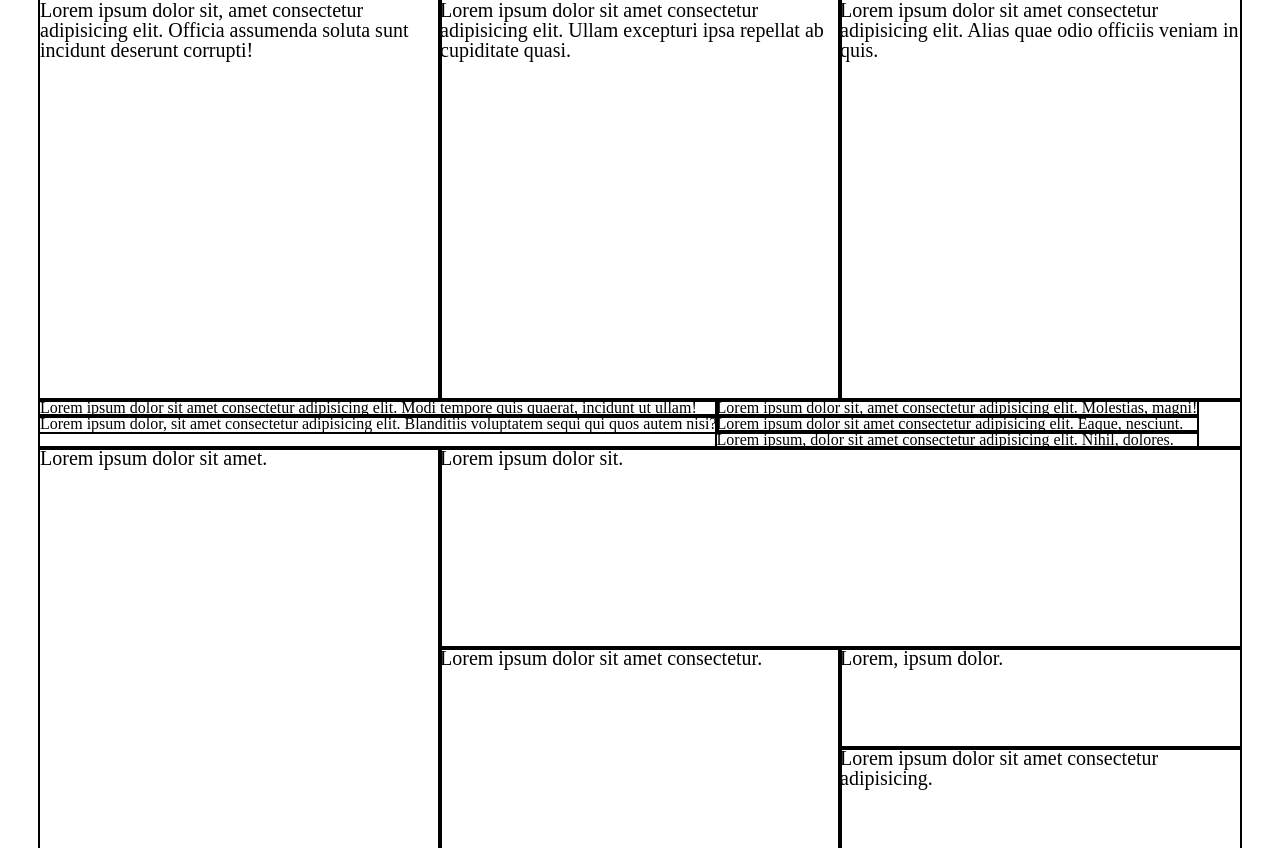
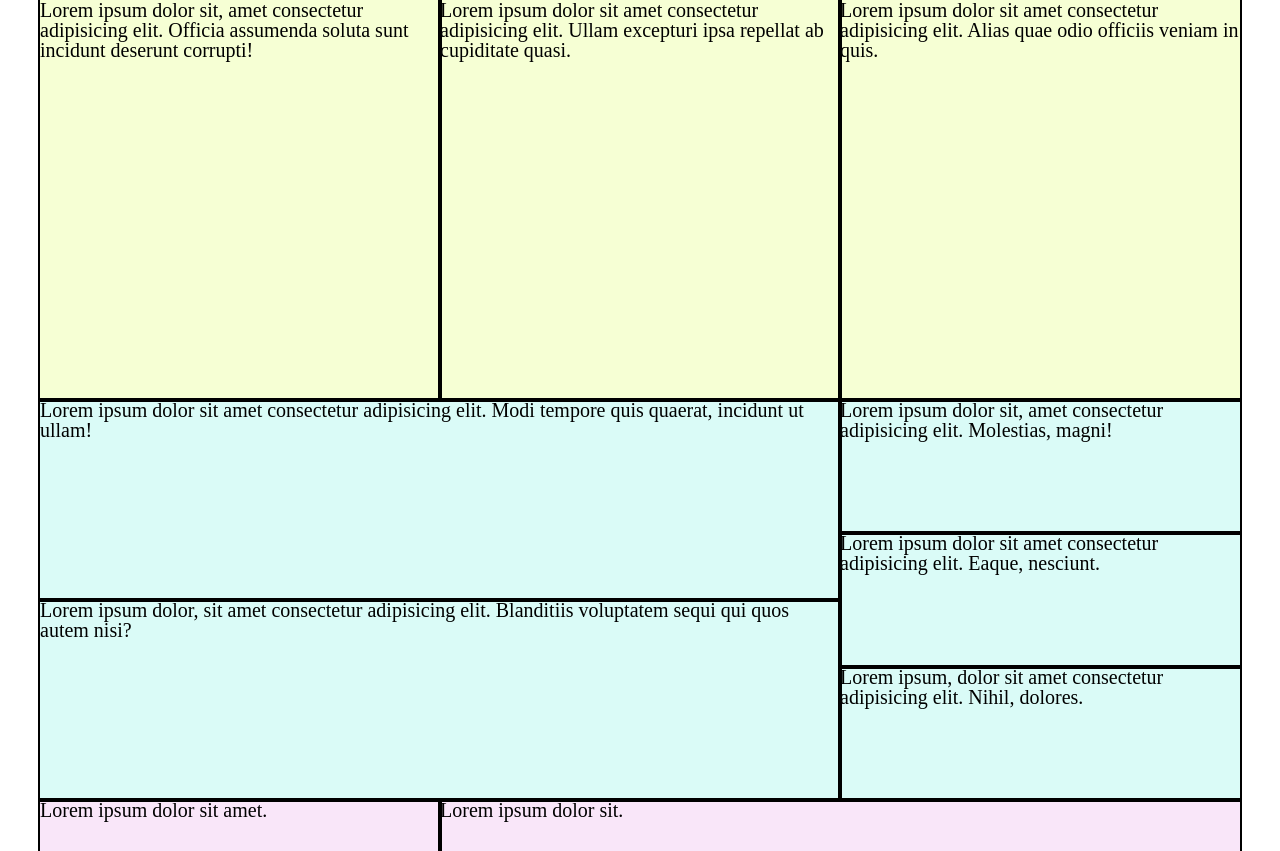
Before and after one commit to Madix-27/homework_4, a plain HTML site: page index.html in a window 1280 px wide. Shown: the top 851 px of the page. Drawn offline with Linux system fonts and the light colour scheme.

Commit message:
second container

```diff
--- a/css/styles.css
+++ b/css/styles.css
@@ -13,6 +13,7 @@
 }
 .first_container_parent {
     font-size: 0;
+    background: #F6FFD4;
 
 }
 .child{
@@ -23,14 +24,33 @@
     font-size: 20px;
 }
 
-.second_container_parent div {}
+.second_container_parent {
+    background: #DAFBF7;
+}
 
-.second{
+.second_1 {
     float: left;
+    width: 800px;
+    font-size: 20px;
+}
+
+.second_1 div {
+    height: 200px;
+}
+
+.second_2{
+    float: left;
+    width: 400px;
+    font-size: 20px;
+}
+
+.second_2 div {
+    height: 133.333px;
 }
 
 .third_container_parent {
     font-size: 0;
+    background: #F9E6F9;
 
 }
 
--- a/index.html
+++ b/index.html
@@ -15,11 +15,11 @@
 			<div class="child">Lorem ipsum dolor sit amet consectetur adipisicing elit. Alias quae odio officiis veniam in quis.</div>
 		</div>
 		<div class="second_container_parent clearfix">
-			<div class="second">
+			<div class="fs_0 second_1">
 				<div>Lorem ipsum dolor sit amet consectetur adipisicing elit. Modi tempore quis quaerat, incidunt ut ullam!</div>
 				<div>Lorem ipsum dolor, sit amet consectetur adipisicing elit. Blanditiis voluptatem sequi qui quos autem nisi?</div>
 			</div>
-			<div class="second">
+			<div class="fs_0 second_2">
 				<div>Lorem ipsum dolor sit, amet consectetur adipisicing elit. Molestias, magni!</div>
 				<div>Lorem ipsum dolor sit amet consectetur adipisicing elit. Eaque, nesciunt.</div>
 				<div>Lorem ipsum, dolor sit amet consectetur adipisicing elit. Nihil, dolores.</div>
```
